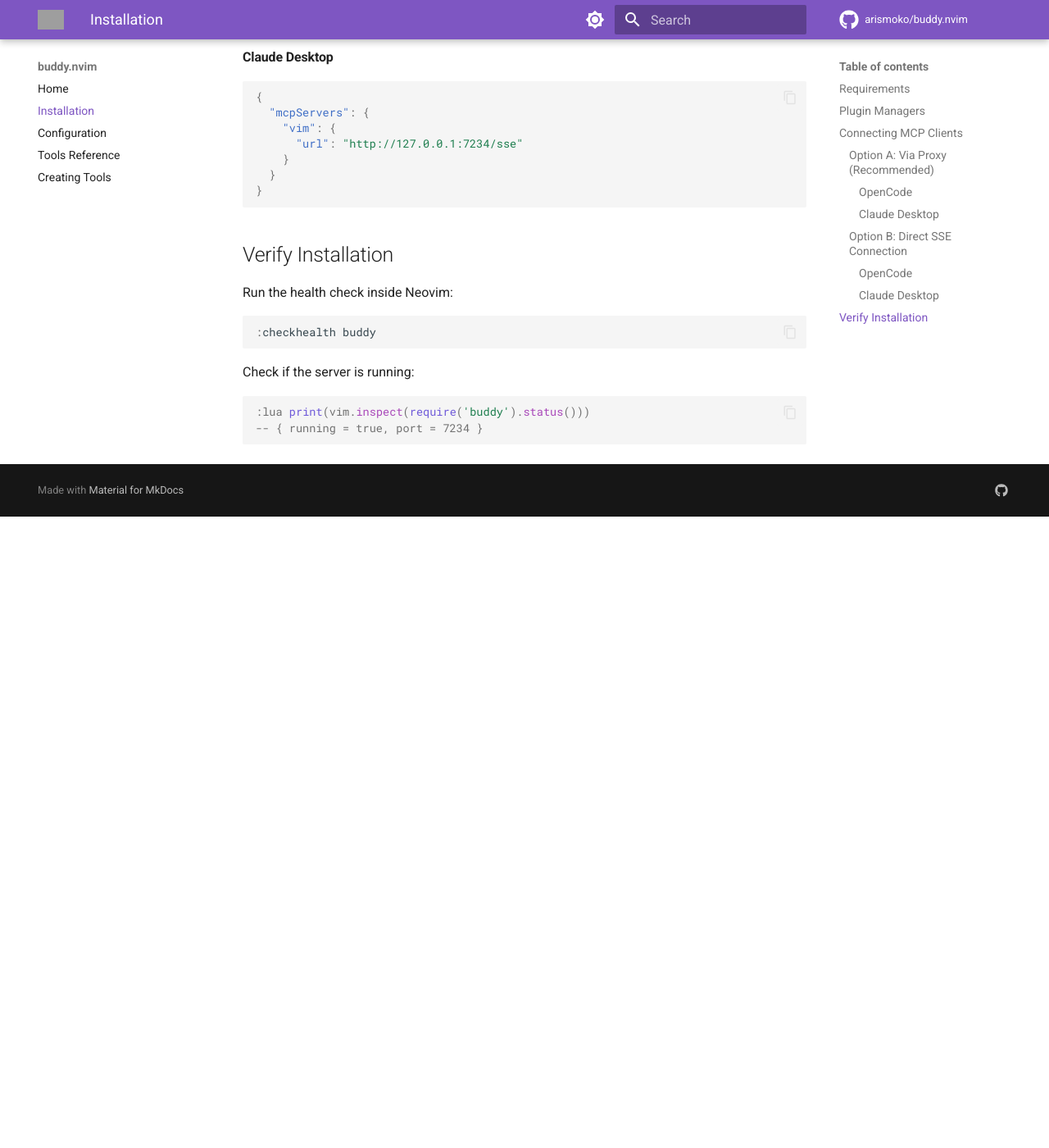
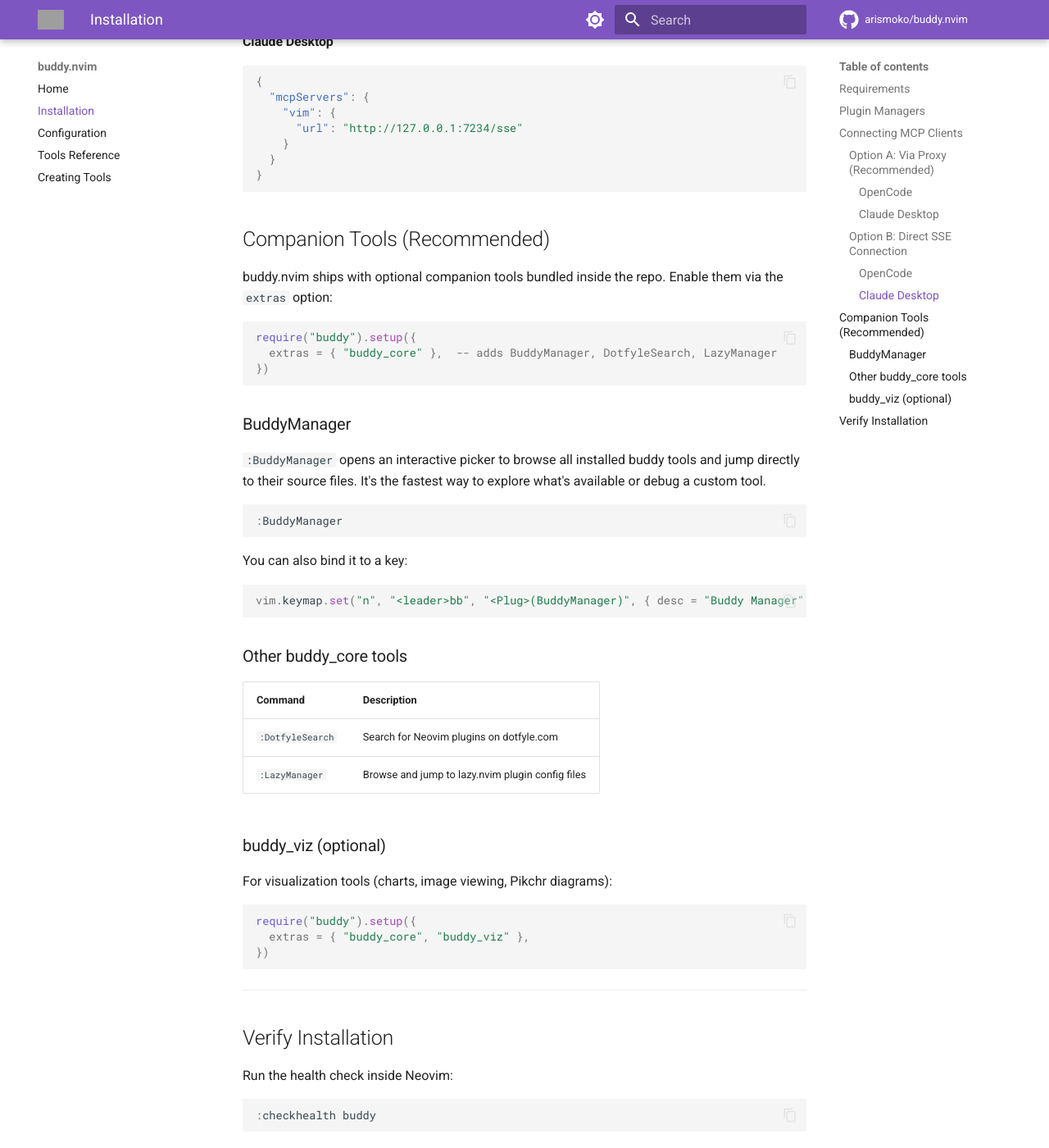
Before and after one commit to arismoko/buddy.nvim, an MkDocs documentation site: the page built from docs/installation.md, in a window 1280 px wide and 1400 px high, scrolled down 2375 px. Shown: the whole window at 82% size. Built offline with MkDocs 1.6.1 and Material for MkDocs 9.7.7, drawn with Linux system fonts in a browser that asks for light colours; comment, search, counter and statistics services are not loaded; before the commit the page ends 3005 px from its top, so only the background shows below that; some of the changed text lies outside the part shown; grey boxes are pictures that could not be loaded.

Commit message:
docs: add companion tools section with BuddyManager recommended config

````diff
--- a/docs/installation.md
+++ b/docs/installation.md
@@ -16,15 +16,14 @@
       dependencies = {
         "echasnovski/mini.nvim",
         "nvim-neotest/nvim-nio",
-        -- Optional: Companion plugins
-        -- { "arismoko/buddy_core.nvim" }, -- Core tools (buddy_manager, dotfyle, lazy)
-        -- { "arismoko/buddy_viz.nvim" },  -- Visualization tools (charts, images)
       },
       lazy = false,
       config = function()
         require("buddy").setup({
           auto_start = true,
           port = 7234,
+          -- Recommended: enable buddy_core for BuddyManager and other built-in tools
+          extras = { "buddy_core" },
         })
       end,
     }
@@ -140,6 +139,49 @@ Connect directly to a specific Neovim instance by URL. Simpler, but you must kno
 }
 ```
 
+## Companion Tools (Recommended)
+
+buddy.nvim ships with optional companion tools bundled inside the repo. Enable them via the `extras` option:
+
+```lua
+require("buddy").setup({
+  extras = { "buddy_core" },  -- adds BuddyManager, DotfyleSearch, LazyManager
+})
+```
+
+### BuddyManager
+
+`:BuddyManager` opens an interactive picker to browse all installed buddy tools and jump directly to their source files. It's the fastest way to explore what's available or debug a custom tool.
+
+```vim
+:BuddyManager
+```
+
+You can also bind it to a key:
+
+```lua
+vim.keymap.set("n", "<leader>bb", "<Plug>(BuddyManager)", { desc = "Buddy Manager" })
+```
+
+### Other buddy_core tools
+
+| Command | Description |
+|---------|-------------|
+| `:DotfyleSearch` | Search for Neovim plugins on dotfyle.com |
+| `:LazyManager` | Browse and jump to lazy.nvim plugin config files |
+
+### buddy_viz (optional)
+
+For visualization tools (charts, image viewing, Pikchr diagrams):
+
+```lua
+require("buddy").setup({
+  extras = { "buddy_core", "buddy_viz" },
+})
+```
+
+---
+
 ## Verify Installation
 
 Run the health check inside Neovim:
````
